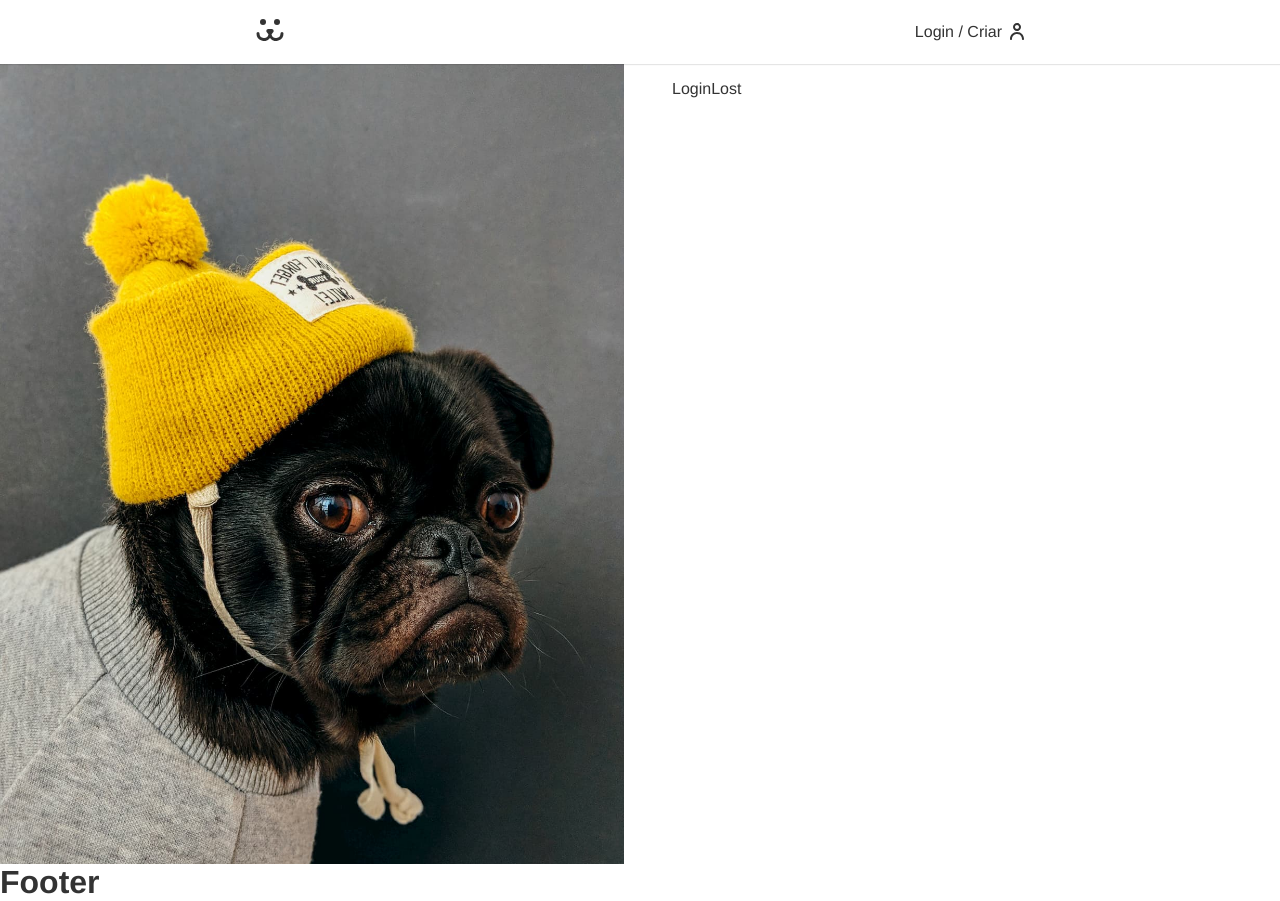
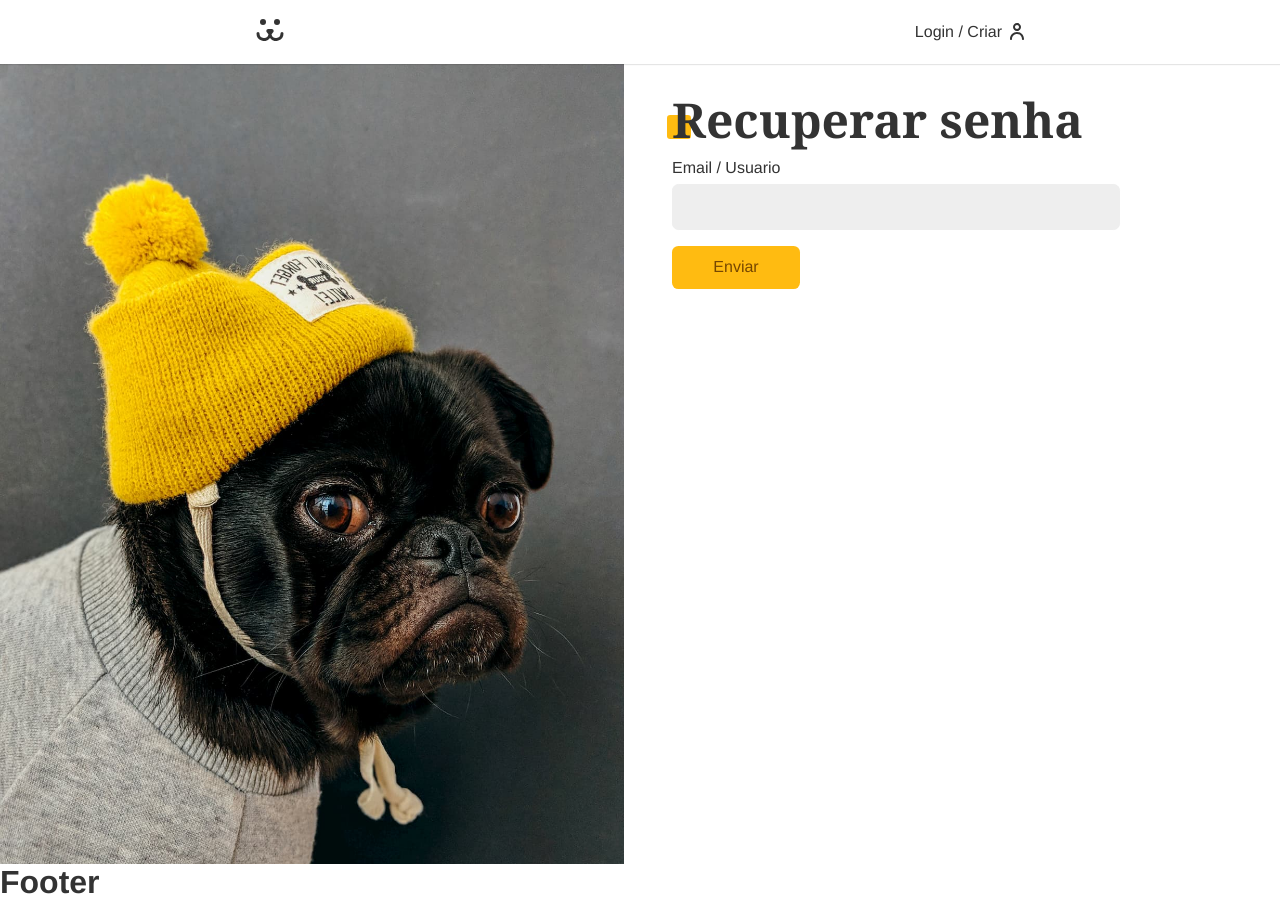
Before and after one commit to AlvesPHGA/social-dogs, a React (Vite) app: page /login/passwordlost in a window 1280 px wide. Built offline with nearby package versions, Linux system fonts and the light colour scheme.

Commit message:
updated LoginLost

```diff
--- a/src/Pages/Login/LoginLost/LoginLost.jsx
+++ b/src/Pages/Login/LoginLost/LoginLost.jsx
@@ -1,7 +1,58 @@
 import React from 'react';
+import { RECOVER_PWD } from '../../../api';
+import Button from '../../../Components/Form/Button/Button';
+import Input from '../../../Components/Form/Input/Input';
+import { Title } from '../../../Components/Global/Title';
+import Error from '../../../Components/Helper/Error/Error';
+import useFetch from '../../../Hooks/useFetch';
+import useForm from '../../../Hooks/useForm';
+import { Container } from '../../../Styles/Styles.style';
+import { LoginLostStyle } from './LoginLost.style';
 
 const LoginLost = () => {
-   return <div>LoginLost</div>;
+   const login = useForm();
+   const { data, load, error, request } = useFetch();
+
+   const pathLocal = window.location;
+
+   async function handleLostPassword(event) {
+      event.preventDefault();
+
+      if (login.validate) {
+         const { url, opiton } = RECOVER_PWD({
+            login: login.value,
+            url: pathLocal.href.replace('passwordlost', 'resetar'),
+         });
+
+         const { json } = request();
+      }
+   }
+
+   return (
+      <LoginLostStyle>
+         <Title>Recuperar senha</Title>
+
+         {data ? (
+            <p>{data}</p>
+         ) : (
+            <form onSubmit={handleLostPassword}>
+               <Input
+                  legend="Email / Usuario"
+                  type="text"
+                  userName="email"
+                  {...login}
+               />
+               {load ? (
+                  <Button disabled>Enviando...</Button>
+               ) : (
+                  <Button>Enviar</Button>
+               )}
+            </form>
+         )}
+
+         {error && <Error error={error} />}
+      </LoginLostStyle>
+   );
 };
 
 export default LoginLost;
--- /dev/null
+++ b/src/Pages/Login/LoginLost/LoginLost.style.jsx
@@ -0,0 +1,3 @@
+import styled from 'styled-components';
+
+export const LoginLostStyle = styled.section``;
--- a/src/api.jsx
+++ b/src/api.jsx
@@ -136,3 +136,19 @@ export const DELETE_PHOTO = (id) => {
       },
    };
 };
+
+// recover password
+export const RECOVER_PWD = (body) => {
+   return {
+      url: API_URL + '/api/password/lost',
+
+      options: {
+         method: 'POST',
+         headers: {
+            'Content-Type': 'application/json',
+         },
+
+         body: JSON.stringify(body),
+      },
+   };
+};
```
